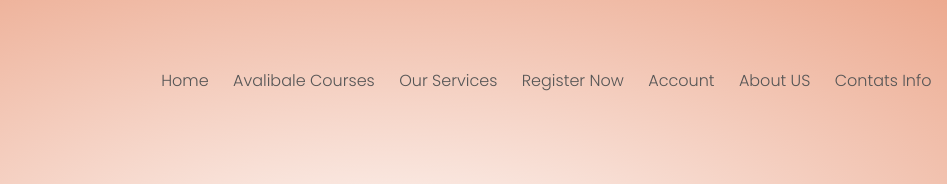
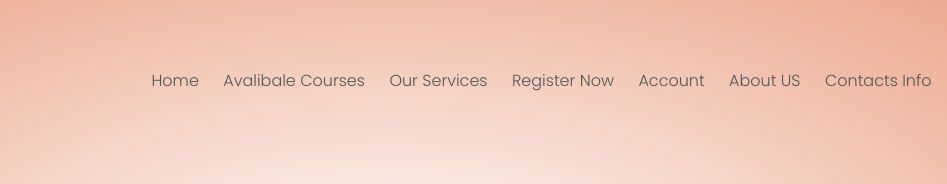
Before and after one commit to alhendy/BWUS2030, a plain HTML site: page index.html in a window 1280 px wide. Shown: the top 184 px of the page, 249-1196 px from the left. Drawn offline with Linux system fonts and the light colour scheme.

Commit message:
Update index.html

```diff
--- a/index.html
+++ b/index.html
@@ -26,7 +26,7 @@
                             <li><a href="">Register Now</a></li>
                             <li><a href="accounts.html">Account</a></li>
                             <li><a href="about_us.html">About US</a></li>
-                            <li><a href="">Contats Info</a></li>
+                            <li><a href="">Contacts Info</a></li>
                         </ul>
                     </nav>
                     <img src="Media/imgs/cart.png" widht="30px" height="30px">
```
